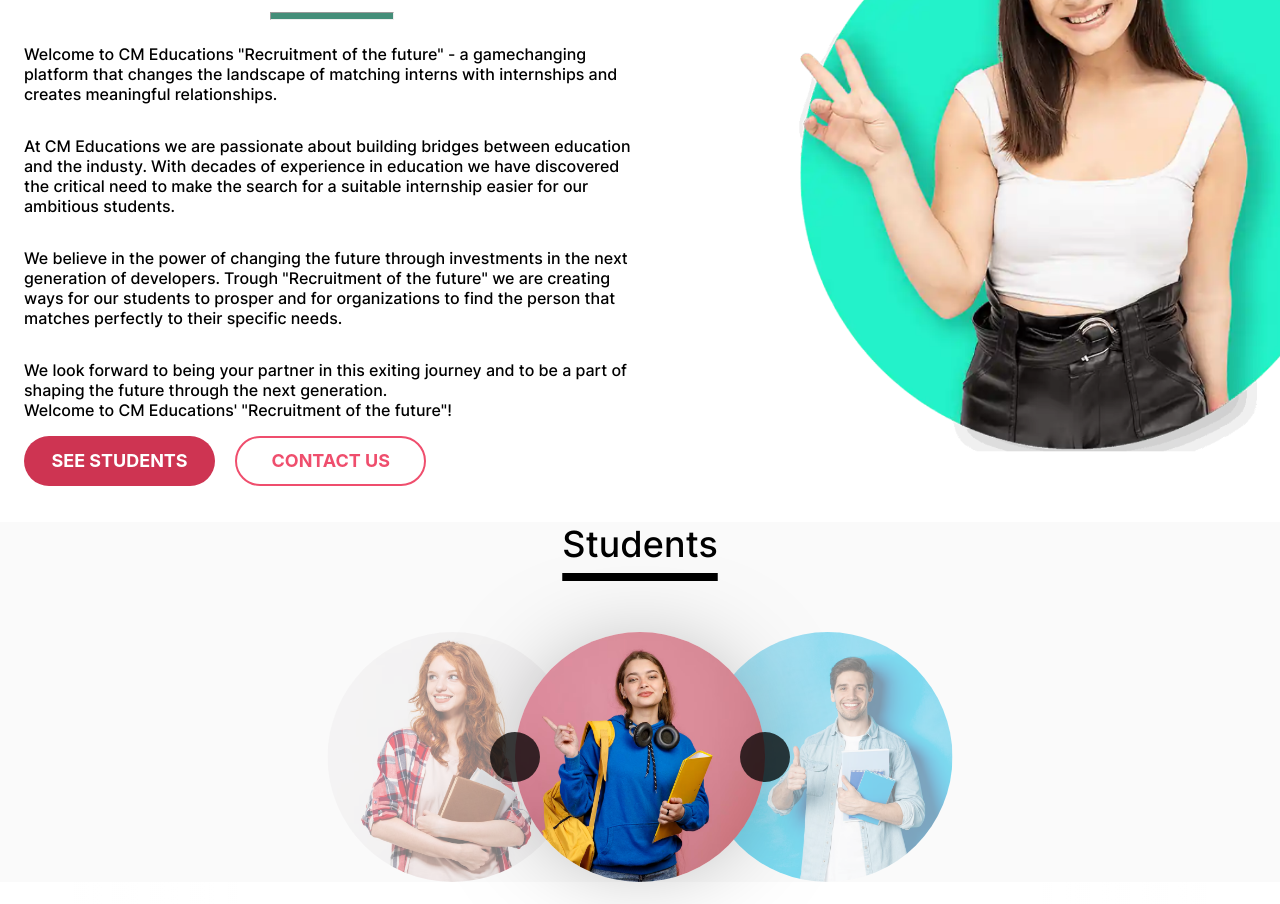
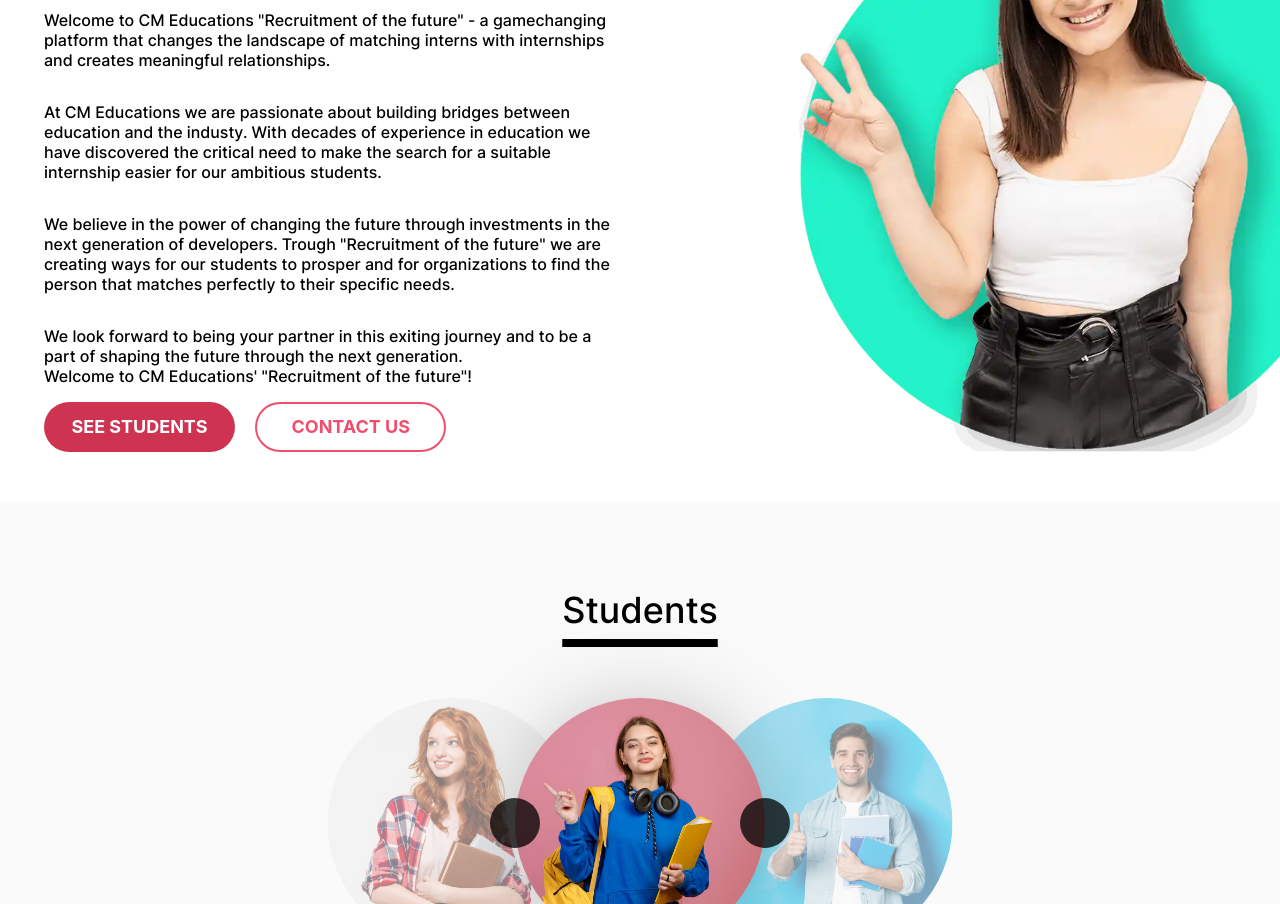
Before and after one commit to davidboll/LIA-portal, a plain HTML site: page html/about.html in a window 1280 px wide. Shown: the part 600-1504 px from the top of the page. Drawn offline with Linux system fonts and the light colour scheme; a web font is replaced by a local one.

Commit message:
Adds padding to students-container

```diff
--- a/styles/about.css
+++ b/styles/about.css
@@ -40,7 +40,7 @@ h1 {
   justify-content: center;
   flex-direction: column;
   margin-left: 24px;
-  padding-top: 5vw;
+  padding: 30px 20px 50px 20px;
 }
 
 .student-button {
@@ -71,6 +71,10 @@ h1 {
 .contact-card {
   border: #ce3452;
   border-radius: var(--button-border-radius);
+}
+
+.students-container {
+  padding: 50px 0;
 }
 
 .about-student-image {
```
